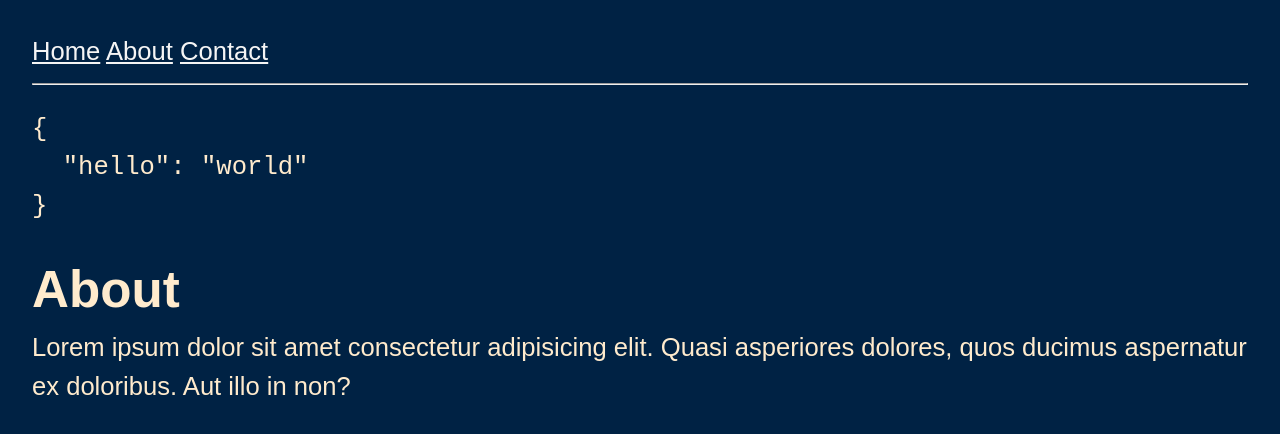
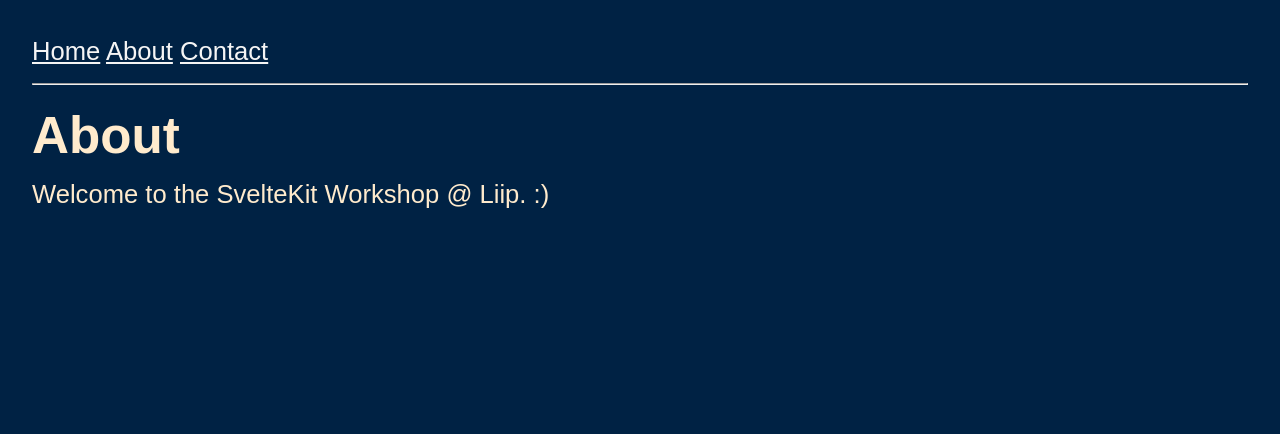
Before and after one commit to robots4life/workshop-001-svelte-demo, a SvelteKit app in the folder sveltekit/: page /about in a window 1280 px wide. Shown: the top 434 px of the page. Built offline with nearby package versions, Linux system fonts and the light colour scheme.

Commit message:
work with loaded data in page markup

```diff
--- a/sveltekit/src/routes/about/+page.server.ts
+++ b/sveltekit/src/routes/about/+page.server.ts
@@ -1,5 +1,8 @@
+// import the type for the load function
+import type { PageServerLoad } from './$types';
+
 // use a load function to load data for the page
-export const load = () => {
+export const load: PageServerLoad = () => {
 	// return data from the load function in an object
-	return { hello: 'world' };
+	return { intro: 'Welcome to the SvelteKit Workshop @ Liip. :)' };
 };
--- a/sveltekit/src/routes/about/+page.svelte
+++ b/sveltekit/src/routes/about/+page.svelte
@@ -3,11 +3,6 @@
 	export let data: PageData;
 </script>
 
-<pre>{JSON.stringify(data, null, 2)}</pre>
-
 <h1>About</h1>
 
-<p>
-	Lorem ipsum dolor sit amet consectetur adipisicing elit. Quasi asperiores dolores, quos ducimus
-	aspernatur ex doloribus. Aut illo in non?
-</p>
+<p>{data.intro}</p>
```
Also changed, not shown: sveltekit/static/sveltekit-about-page-load-data-use-markup.png (added), 1 other file (tests, documents, lock files or other folders).
